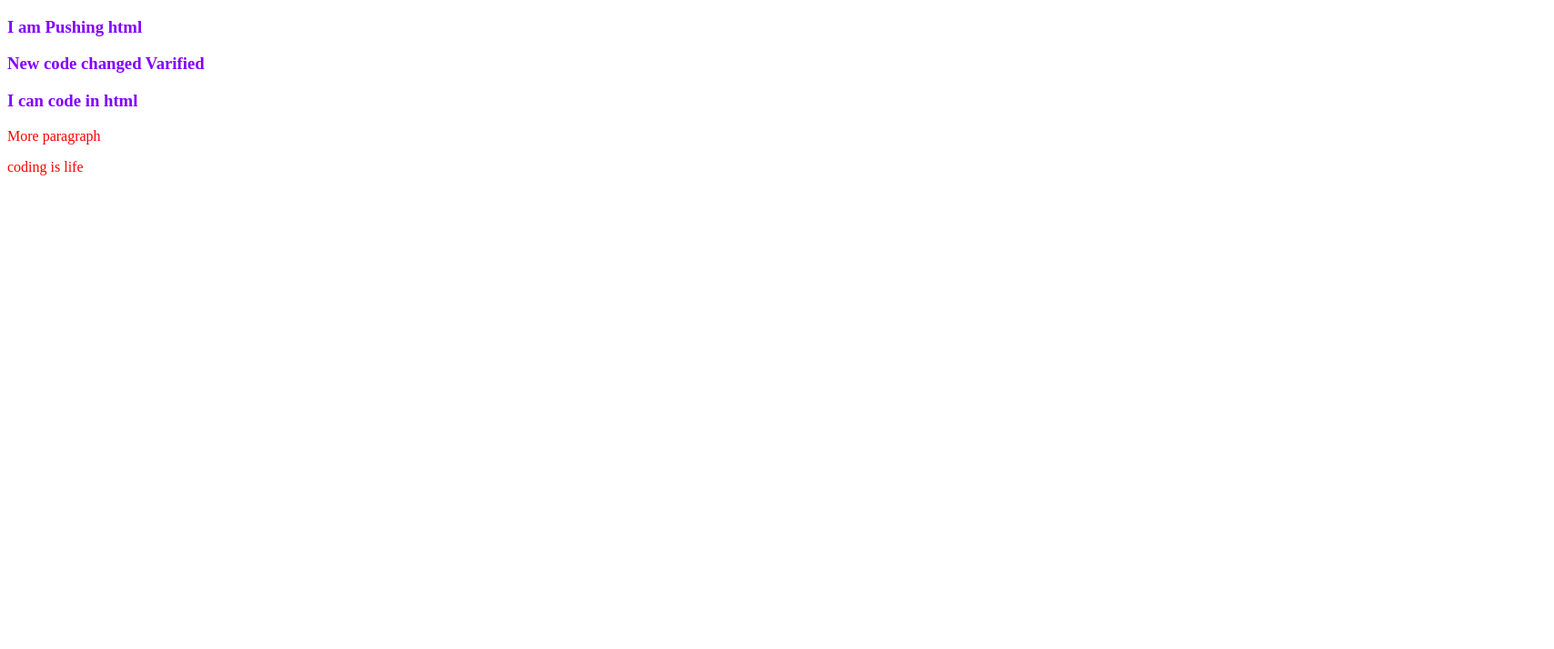
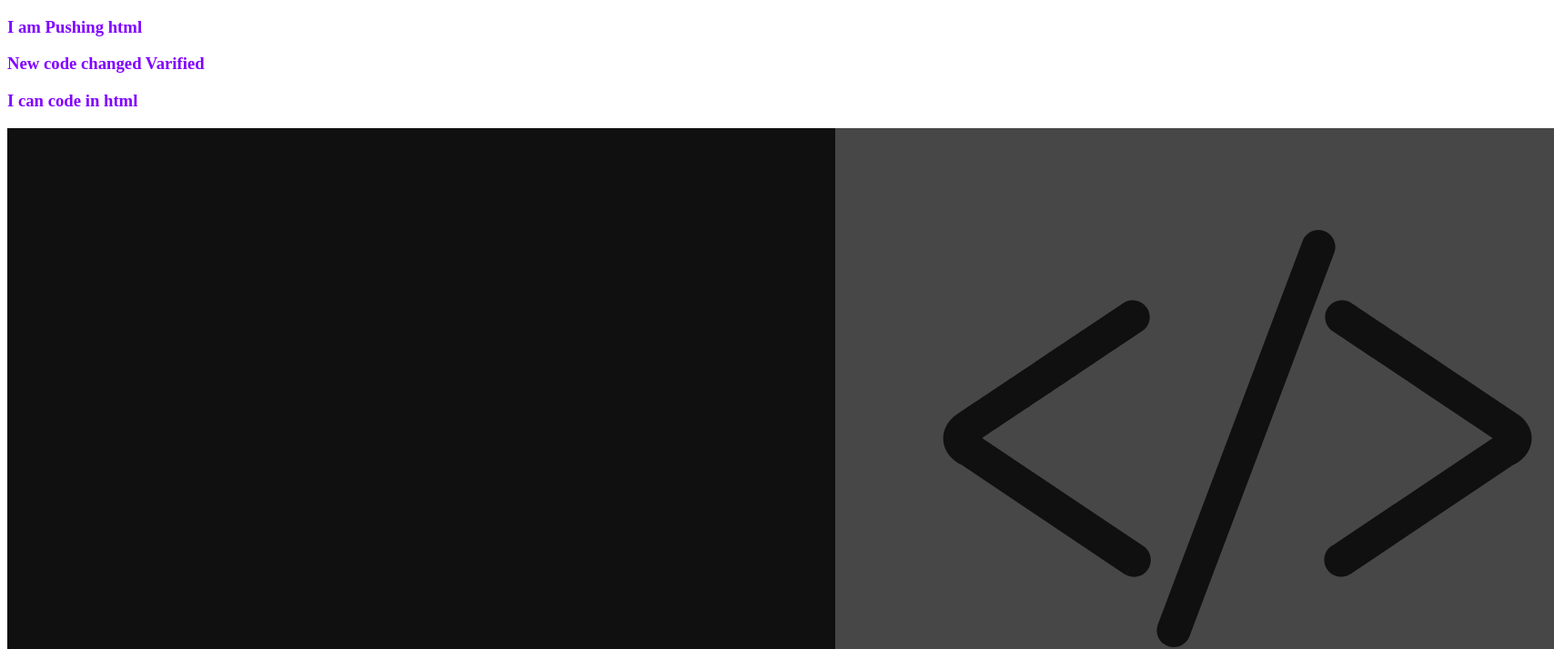
Before and after one commit to golamsarwar08/my-second-repo, a plain HTML site: page index.html in a window 1280 px wide. Shown: the top 714 px of the page at 91% size, 1708 px wide, since content can reach past the window. Drawn offline with Linux system fonts and the light colour scheme.

Commit message:
new photo

```diff
--- a/index.html
+++ b/index.html
@@ -16,7 +16,7 @@
  <h3> I am Pushing html</h3>
  <h3> New code changed Varified</h3>
  <h3> I can code in html</h3>
-
+ <img src="Being.png" alt="quote">
  <p> More paragraph </p>
  <p> coding is life </p>
 
```
Also changed, not shown: Being.png (added).
